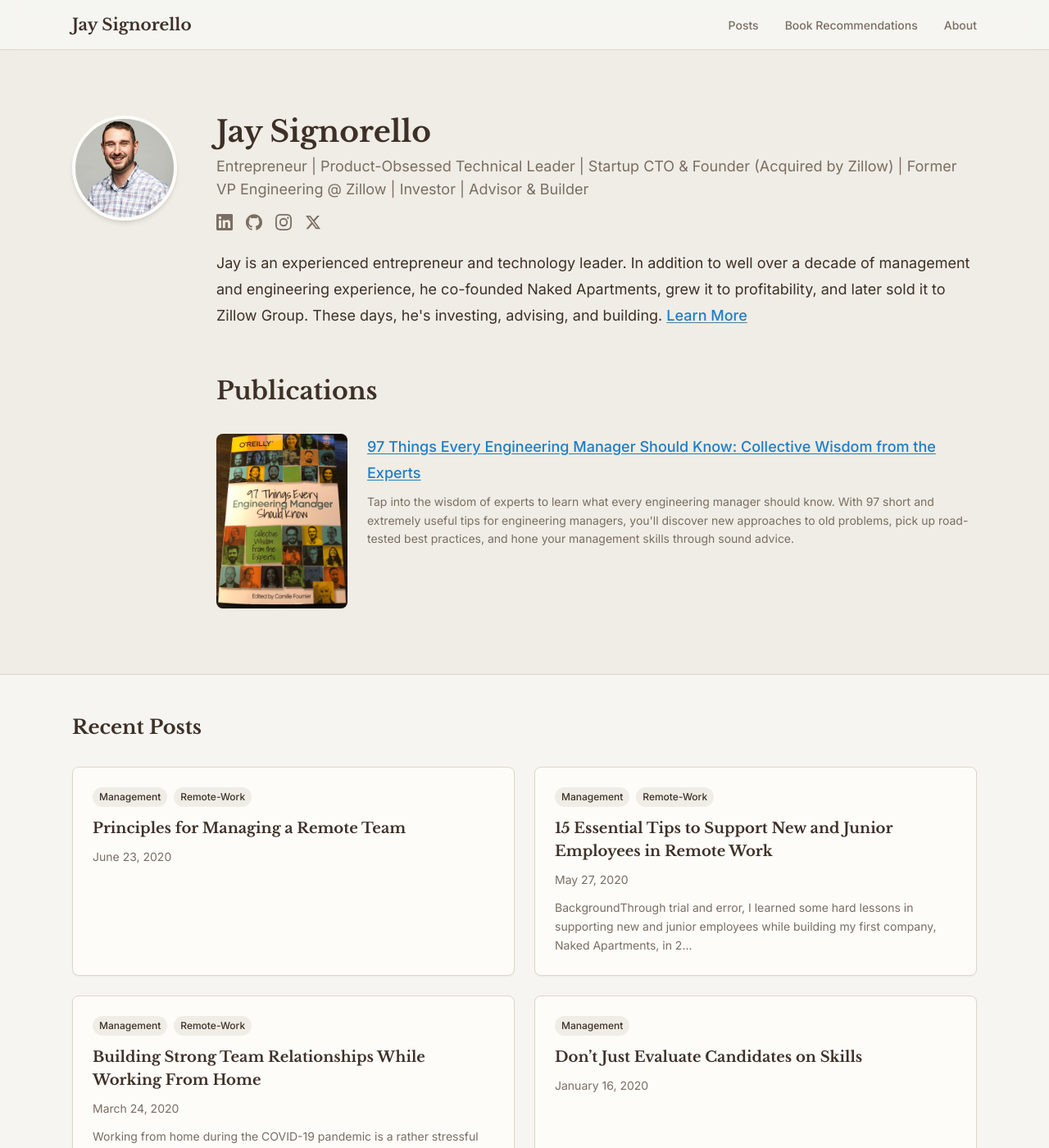
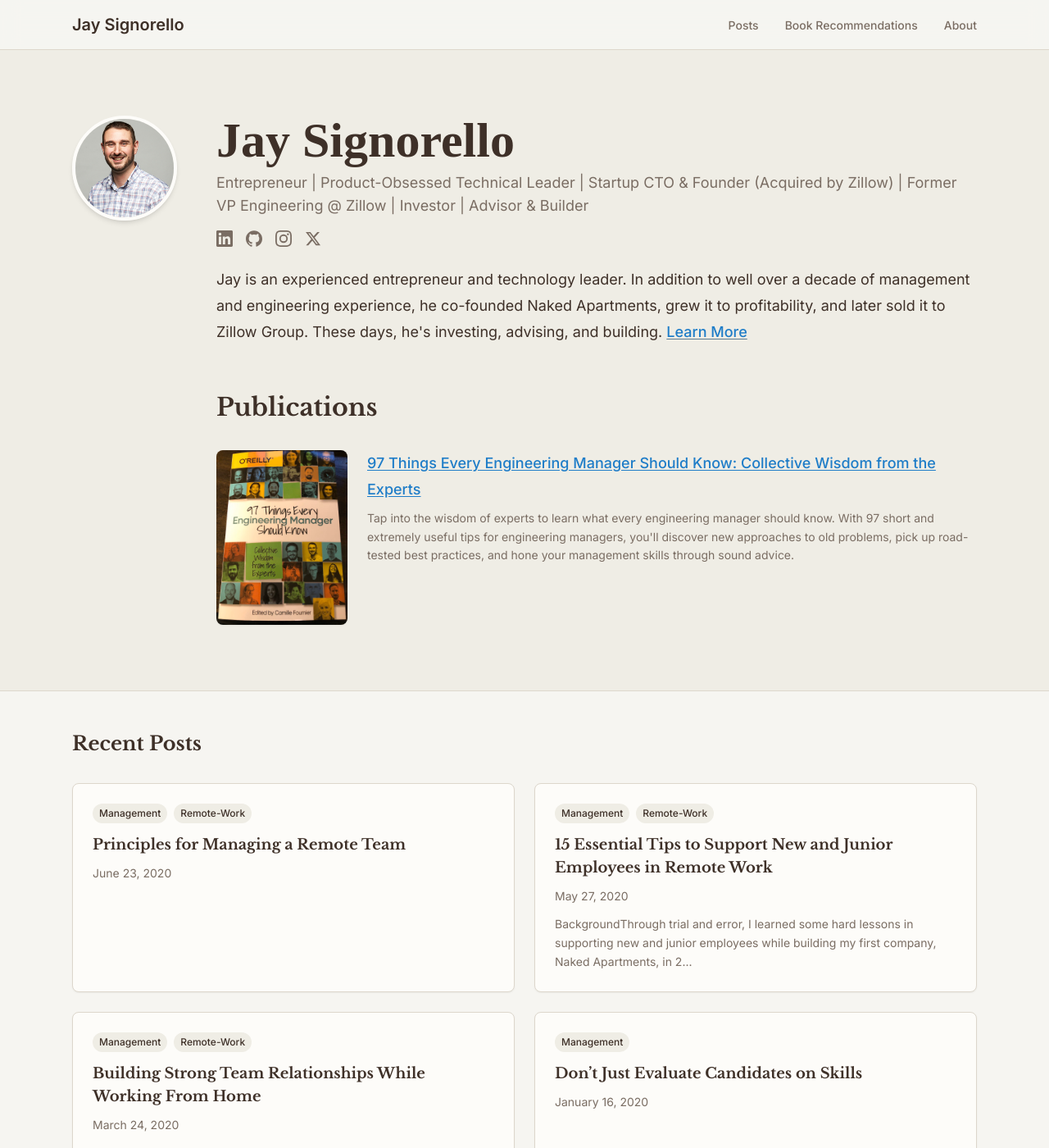
Before and after one commit to jaysignorello/jaysignorello.com, a Jekyll site: the page built from index.html, in a window 1280 px wide and 1400 px high. Shown: the whole window at 82% size. Built offline with Jekyll 4.4.1, drawn with Linux system fonts in a browser that asks for light colours; some web fonts are replaced; the list of posts is cut into pages by our own code.

Commit message:
Update title/nav title fonts

```diff
--- a/_includes/head.html
+++ b/_includes/head.html
@@ -9,7 +9,7 @@
 <!-- Google Fonts: Libre Baskerville (serif) + Inter (sans-serif) -->
 <link rel="preconnect" href="https://fonts.googleapis.com">
 <link rel="preconnect" href="https://fonts.gstatic.com" crossorigin>
-<link href="https://fonts.googleapis.com/css2?family=Inter:wght@400;500;600&family=Libre+Baskerville:ital,wght@0,400;0,700;1,400&display=swap" rel="stylesheet">
+<link href="https://fonts.googleapis.com/css2?family=Ms+Madi&family=Inter:wght@400;500;600&family=Libre+Baskerville:ital,wght@0,400;0,700;1,400&display=swap" rel="stylesheet">
 
 <!-- TailwindCSS (built locally via PostCSS) -->
 <link rel="stylesheet" href="{{ '/assets/css/main.css' | relative_url }}?v={{ site.time | date: '%s' }}">
--- a/_includes/nav.html
+++ b/_includes/nav.html
@@ -1,6 +1,6 @@
 <nav class="sticky top-0 z-50 bg-beige/90 backdrop-blur-md border-b border-border">
   <div class="max-w-6xl mx-auto px-6 py-4 flex items-center justify-between">
-    <a href="{{ '/' | relative_url }}" class="font-serif text-xl font-bold text-brown hover:text-accent-dark transition-colors no-underline">
+    <a href="{{ '/' | relative_url }}" class="font-sans text-xl font-bold text-brown hover:text-accent-dark transition-colors no-underline">
       {{ site.title }}
     </a>
 
--- a/_layouts/home.html
+++ b/_layouts/home.html
@@ -12,7 +12,7 @@ layout: default
       {% endif %}
 
       <div class="text-center md:text-left">
-        <h1 class="font-serif text-3xl md:text-4xl font-bold text-brown mb-2">{{ site.author.name }}</h1>
+        <h1 class="font-handwritten text-5xl md:text-6xl font-bold text-brown mb-2">{{ site.author.name }}</h1>
         <p class="text-brown-light text-lg mb-4">{{ site.description }}</p>
 
         <!-- Social links -->
--- a/assets/css/main.css
+++ b/assets/css/main.css
@@ -1388,6 +1388,9 @@ video {
 .text-center {
   text-align: center;
 }
+.font-handwritten {
+  font-family: Ms Madi, cursive;
+}
 .font-sans {
   font-family: Inter, system-ui, sans-serif;
 }
@@ -1401,6 +1404,10 @@ video {
 .text-3xl {
   font-size: 1.875rem;
   line-height: 2.25rem;
+}
+.text-5xl {
+  font-size: 3rem;
+  line-height: 1;
 }
 .text-base {
   font-size: 1rem;
@@ -1575,4 +1582,14 @@ video {
     font-size: 2.25rem;
     line-height: 2.5rem;
   }
-}
+
+  .md\:text-5xl {
+    font-size: 3rem;
+    line-height: 1;
+  }
+
+  .md\:text-6xl {
+    font-size: 3.75rem;
+    line-height: 1;
+  }
+}
--- a/tailwind.config.js
+++ b/tailwind.config.js
@@ -19,6 +19,7 @@ module.exports = {
       fontFamily: {
         serif: ['Libre Baskerville', 'Georgia', 'serif'],
         sans:  ['Inter', 'system-ui', 'sans-serif'],
+        handwritten: ['Ms Madi', 'cursive'],
       },
       maxWidth: {
         prose: '768px',
```
